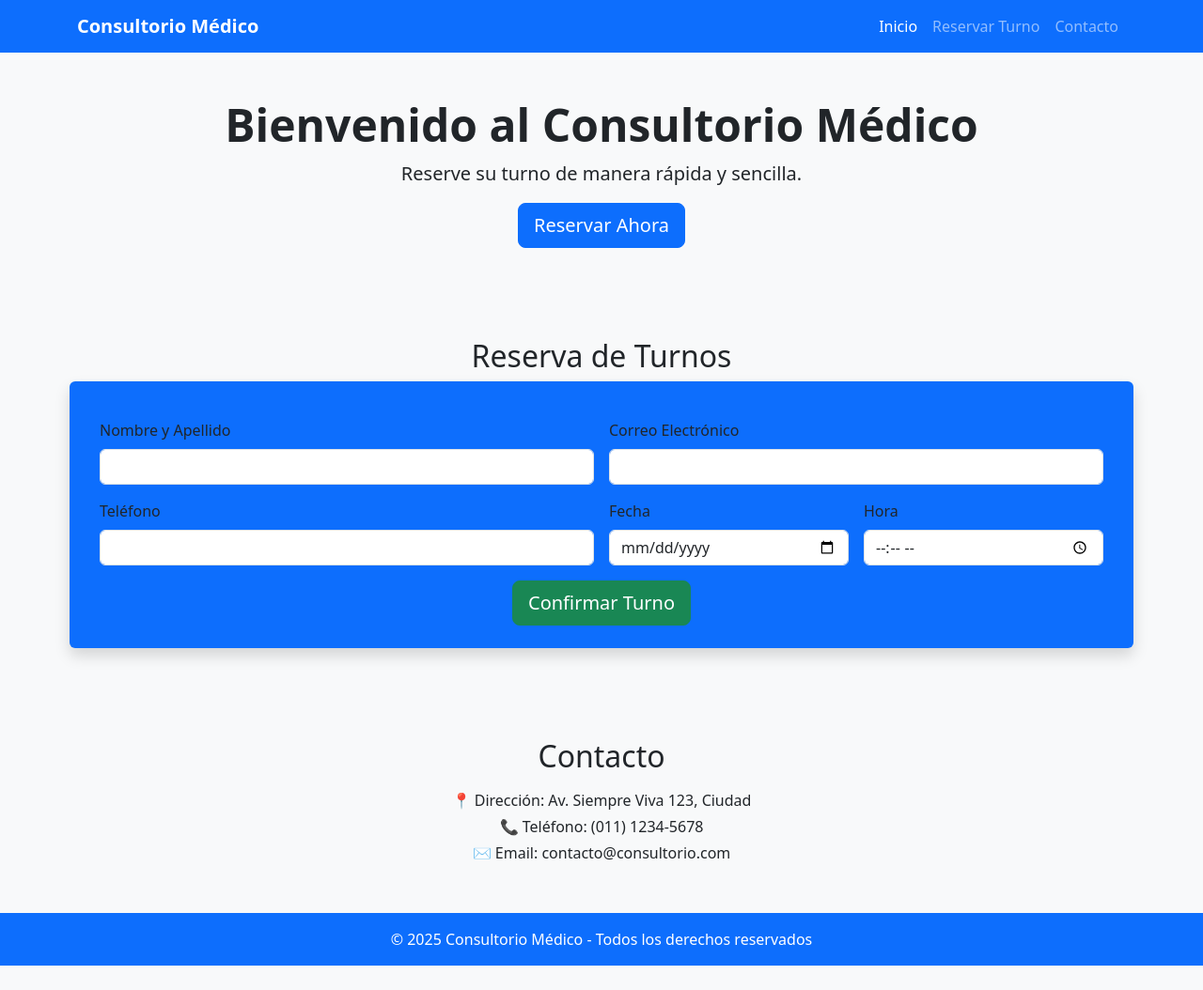
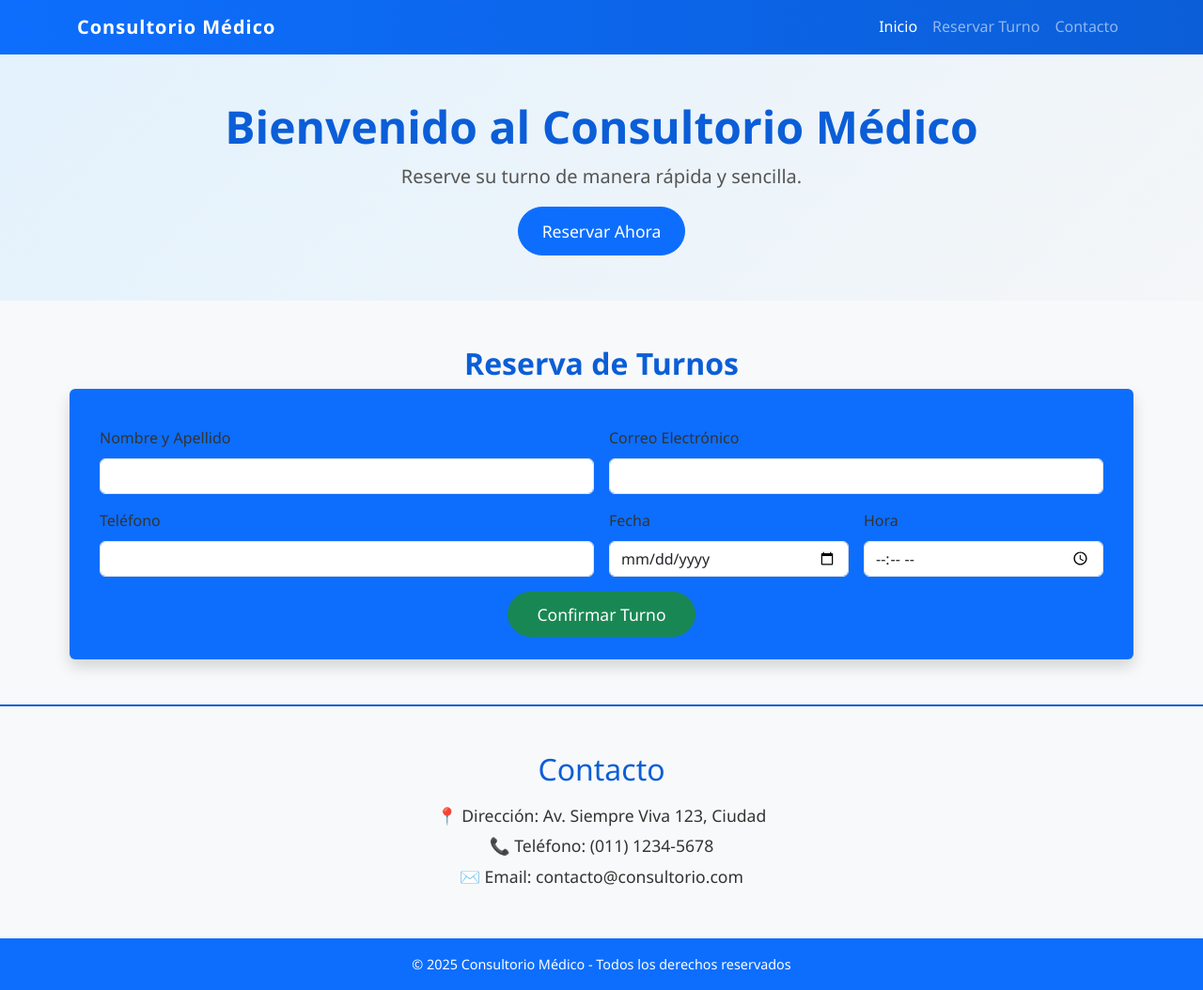
Before and after one commit to GonzaDH01/NP-turnos-consultorio, a plain HTML site: page index.html in a window 1280 px wide. Shown: the whole page at 94% size. Before the commit the page ends 1028 px from the top, so only its background shows below. Drawn offline with nearby package versions, Linux system fonts and the light colour scheme.

Commit message:
mejoras css

```diff
--- /dev/null
+++ b/CSS/estilos.css
@@ -0,0 +1,77 @@
+/* Estilos personalizados para Consultorio Médico */
+
+/* General */
+body {
+  font-family: 'Segoe UI', Tahoma, Geneva, Verdana, sans-serif;
+  background-color: #f4f6f8;
+  color: #333;
+  line-height: 1.6;
+}
+
+/* Navbar */
+.navbar {
+  background: linear-gradient(90deg, #0d6efd, #0b5ed7);
+}
+.navbar-brand {
+  font-weight: bold;
+  letter-spacing: 1px;
+}
+.navbar .nav-link {
+  transition: color 0.3s;
+}
+.navbar .nav-link:hover {
+  color: #ffd700 !important;
+}
+
+/* Sección Inicio */
+#inicio {
+  background: linear-gradient(135deg, #e3f2fd, #f4f6f8);
+  padding: 80px 0;
+}
+#inicio h1 {
+  color: #0b5ed7;
+}
+#inicio p {
+  color: #555;
+}
+#inicio .btn {
+  padding: 12px 25px;
+  font-size: 1.1rem;
+  border-radius: 30px;
+}
+
+/* Formulario de turnos */
+#turnos {
+  background-color: #fff;
+}
+#turnos h2 {
+  color: #0b5ed7;
+  font-weight: 600;
+}
+.form {
+  max-width: 800px;
+  margin: 0 auto;
+}
+form .btn-success {
+  padding: 10px 30px;
+  font-size: 1.1rem;
+  border-radius: 25px;
+}
+
+/* Sección Contacto */
+#contacto {
+  background: #e9f5ff;
+  border-top: 2px solid #0b5ed7;
+}
+#contacto h2 {
+  color: #0b5ed7;
+}
+#contacto p {
+  font-size: 1.1rem;
+}
+
+/* Footer */
+footer {
+  background: #0b5ed7;
+  font-size: 0.9rem;
+}
--- a/index.html
+++ b/index.html
@@ -6,6 +6,8 @@
   <title>Consultorio Médico - Turnos</title>
   <!-- Bootstrap CSS -->
   <link href="https://cdn.jsdelivr.net/npm/bootstrap@5.3.2/dist/css/bootstrap.min.css" rel="stylesheet">
+<link rel="stylesheet" href="CSS/estilos.css">
+
 </head>
 <body class="bg-light">
 
```
